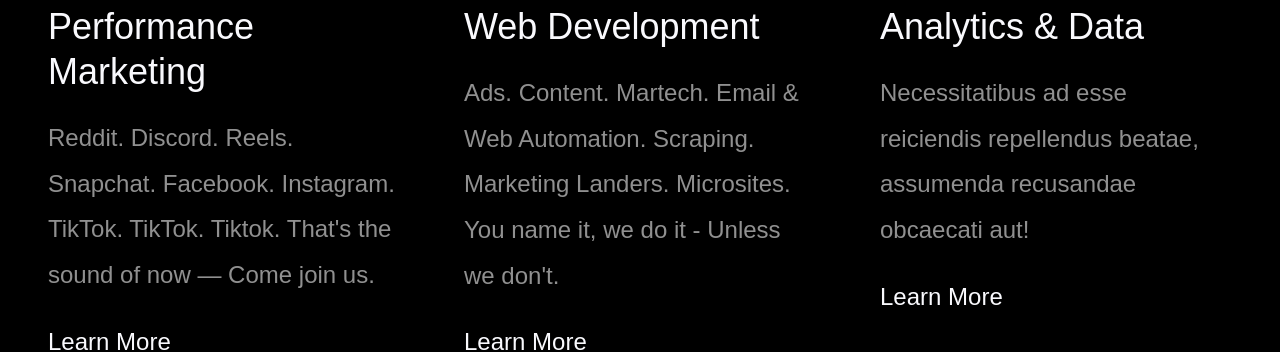
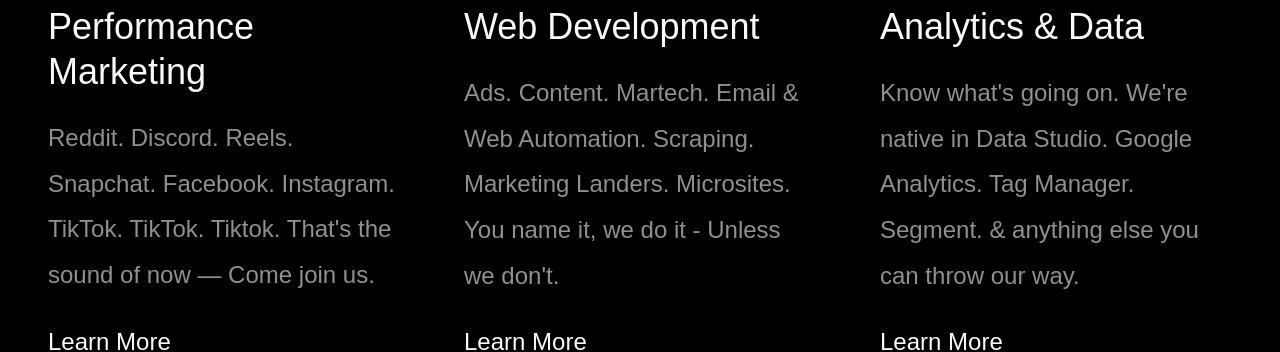
Before and after one commit to dougwithseismic/portfolio-2022, a Next.js app: page / in a window 1280 px wide. Shown: the part 5370-5722 px from the top of the page. Built offline with nearby package versions, Linux system fonts and the light colour scheme; a web font is replaced by a local one.

Commit message:
Motioned

```diff
--- a/src/pages/index.js
+++ b/src/pages/index.js
@@ -5,7 +5,7 @@
 import Image from 'next/image'
 import { motion } from 'framer-motion'
 import { Swiper, SwiperSlide } from 'swiper/react'
-import SwiperCore, { Navigation, Pagination, Autoplay, FreeMode } from 'swiper'
+import SwiperCore, { Navigation, Pagination, Autoplay } from 'swiper'
 import Typewriter from 'typewriter-effect'
 import { ClientBlock } from '@components/ClientBlock'
 import { Instagram, Facebook, Twitter } from '@components/Icons'
@@ -17,8 +17,13 @@
 export const Home = () => {
   const [activeSlide, setActiveSlide] = useState(0)
   useEffect(() => {
-    SwiperCore.use([Pagination, Navigation, Autoplay, FreeMode])
+    SwiperCore.use([Pagination, Navigation, Autoplay])
   }, [])
+
+  const variants = {
+    hidden: { opacity: 0 },
+    show: { opacity: 1, transition: { duration: 1 } },
+  }
 
   const Lines = ({ columns = 12 }) => (
     <div className="lines absolute w-full h-full pointer-events-none">
@@ -161,7 +166,13 @@
         </div>
       </section>
 
-      <section id="introduction" className=" py-16 mt-32">
+      <motion.section
+        id="introduction"
+        className=" py-16 mt-32"
+        variants={variants}
+        initial="hidden"
+        whileInView="show"
+      >
         <div className="container px-8">
           <div className="flex flex-col md:flex-row items-center gap-16">
             <h2 className="text-6xl m-0 md:text-jumbo translate-x-2 z-10">
@@ -204,7 +215,7 @@
             . Want to do the same?
           </p>
         </div>
-      </section>
+      </motion.section>
 
       <section>
         <div className="container">
@@ -212,7 +223,7 @@
         </div>
       </section>
 
-      <section>
+      <motion.section variants={variants} initial="hidden" whileInView="show">
         <div className="container p-8">
           <div className="introContent flex flex-col md:flex-row items-center gap-16 py-16 my-32">
             <h2 className="text-hero m-0 md:text-jumbo translate-x-2 z-10">
@@ -233,9 +244,14 @@
             </div>
           </div>
         </div>
-      </section>
+      </motion.section>
 
       <section id="imageReel" className="mt-32">
+        <motion.div
+          className="overflow-hidden"
+          initial={{ opacity: 0 }}
+          whileInView={{ opacity: 1, transition: { duration: 1 } }}
+        >
           <Swiper
             breakpoints={{
               320: {
@@ -250,12 +266,8 @@
                 spaceBetween: 16,
               },
             }}
-          autoplay={{
-            enabled: true,
-          }}
             pagination={{
               enabled: true,
-            type: 'bullets',
             }}
             loop={true}
           >
@@ -272,8 +284,9 @@
               </SwiperSlide>
             ))}
           </Swiper>
+        </motion.div>
       </section>
-      <section>
+      <motion.section variants={variants} initial="hidden" whileInView="show">
         <div className="container p-8">
           <div className="introContent flex flex-col md:flex-row items-center gap-16 py-16 my-32">
             <h2 className="text-hero m-0 md:text-jumbo translate-x-2 z-10 order-1 text-right">
@@ -289,9 +302,15 @@
             </div>
           </div>
         </div>
-      </section>
+      </motion.section>
 
-      <section id="video" className=" text-white">
+      <motion.section
+        id="video"
+        className=" text-white"
+        variants={variants}
+        initial="hidden"
+        whileInView="show"
+      >
         <div className="container px-8 flex flex-col md:flex-row gap-8">
           <div className="sideContent text-2xl p-4">
             <h2 className="text-hero">What do we do?</h2>
@@ -344,9 +363,7 @@
 
                   <div className="p absolute bottom-0 right-4 z-30"></div>
                 </div>
-                <h3 className="text-4xl leading-tight">
-                  Web Development
-                </h3>
+                <h3 className="text-4xl leading-tight">Web Development</h3>
                 <p className="text-faintGrey">
                   Ads. Content. Martech. Email & Web Automation. Scraping.
                   Marketing Landers. Microsites. You name it, we do it - Unless
@@ -375,8 +392,9 @@
                 </div>
                 <h3 className="text-4xl leading-tight">Analytics & Data</h3>
                 <p className="text-faintGrey">
-                  Necessitatibus ad esse reiciendis repellendus beatae,
-                  assumenda recusandae obcaecati aut!
+                  Know what's going on. We're native in Data Studio. Google
+                  Analytics. Tag Manager. Segment. & anything else you can throw
+                  our way.
                 </p>
                 <div className="btn btn-primary">Learn More</div>
               </div>
@@ -394,9 +412,9 @@
             <div className="p absolute bottom-0 right-4 z-30"></div>
           </div> */}
         </div>
-      </section>
+      </motion.section>
 
-      <section>
+      <motion.section variants={variants} initial="hidden" whileInView="show">
         <div className="container p-8">
           <div className="introContent flex flex-col md:flex-row items-center gap-16 pt-16 my-32">
             <h2 className="text-hero m-0 md:text-jumbo translate-x-2 z-10">
@@ -423,7 +441,7 @@
             </div>
           </div>
         </div>
-      </section>
+      </motion.section>
 
       {/* <section id="case-studies" className="my-32">
         <div className="container overflow-visible">
@@ -468,7 +486,13 @@
           </div>
         </div>
       </section> */}
-      <section id="contact" className="my-32">
+      <motion.section
+        id="contact"
+        className="my-32"
+        variants={variants}
+        initial="hidden"
+        whileInView="show"
+      >
         <div className="container flex flex-col items-center p-4">
           <h2 className="text-hero m-0 md:text-jumbo z-10">Get In Touch</h2>
           <p className="p-4 max-w-2xl">
@@ -478,7 +502,7 @@
           </p>
           <SignupForm />
         </div>
-      </section>
+      </motion.section>
     </Layout>
   )
 }
```
Lines whose indentation alone changed are shown as unchanged.
